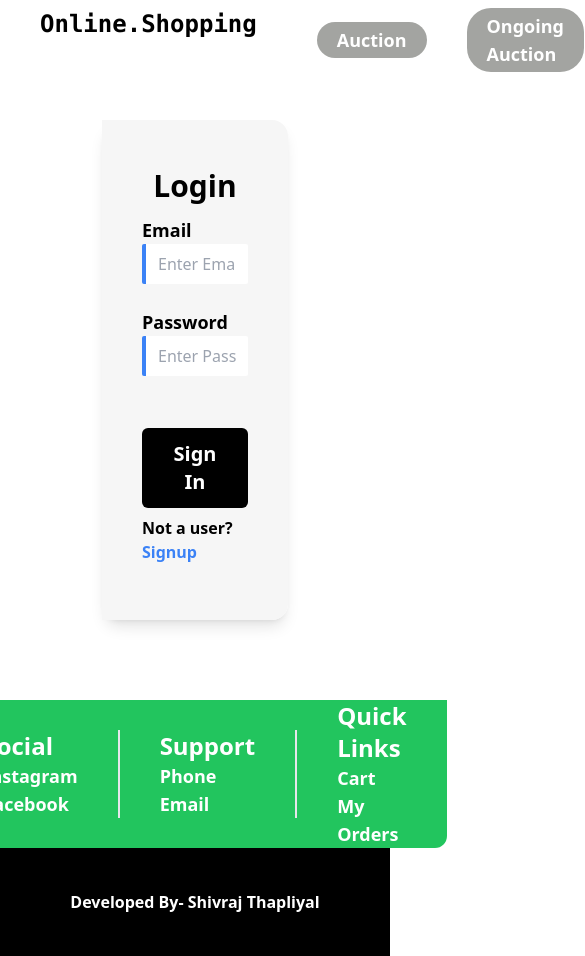
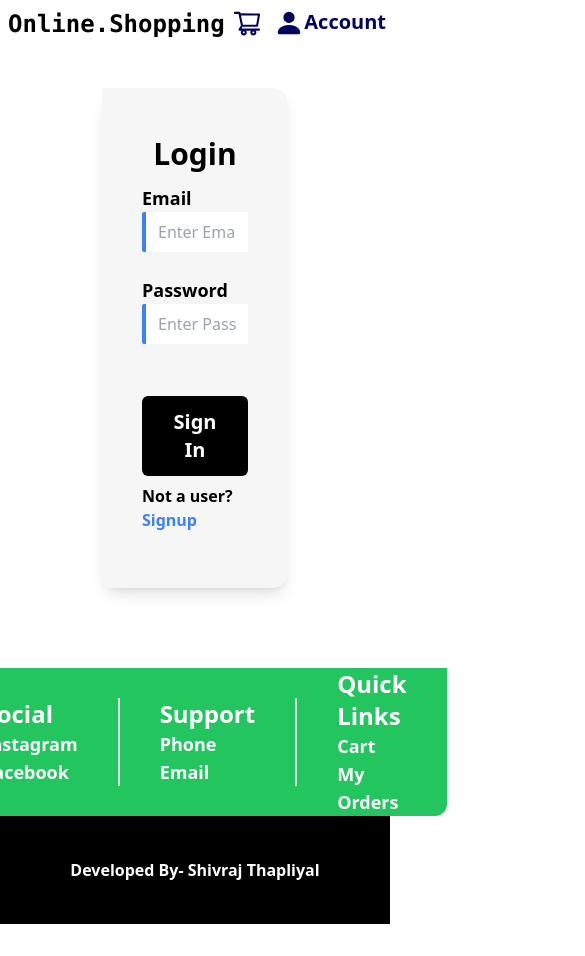
Before and after one commit to ShivrajTheCoder/E-Commerce-Microservice-Frontend, a Next.js app: page / in a window 390 px wide. Shown: the top 956 px of the page, 585 px wide, since content can reach past the window. After the commit the page ends 924 px from the top, so only its background shows below. Built offline with nearby package versions, Linux system fonts and the light colour scheme; grey boxes are pictures that could not be loaded.

Commit message:
header-made-responsive

```diff
--- a/src/components/HomeScreenComponents/SearchBar.tsx
+++ b/src/components/HomeScreenComponents/SearchBar.tsx
@@ -1,50 +1,55 @@
 import axios from 'axios';
 import React, { useEffect, useState } from 'react'
-interface IResult{
-  _id:string;
-  name:string;
+import { ToastContainer, toast } from 'react-toastify';
+import 'react-toastify/dist/ReactToastify.css';
+interface IResult {
+  _id: string;
+  name: string;
 }
 
 export default function SearchBar() {
-  const [param,setParam]=useState<String>();
-  const [results,setResults]=useState<IResult[] | undefined>();
-  useEffect(()=>{
-    const timer=setTimeout(()=>{
-
-      const fetchResults=async()=>{
-        try{
-          const resp=await axios.get(`http://localhost:8080/products/search/${param}`);
-          if(resp.status===200){
+  const [param, setParam] = useState<String>();
+  const [results, setResults] = useState<IResult[] | undefined>();
+  useEffect(() => {
+    const timer = setTimeout(() => {
+      if (param) {
+        const fetchResults = async () => {
+          try {
+            const resp = await axios.get(`http://localhost:8080/products/search/${param}`);
+            if (resp.status === 200) {
               console.log(resp.data.products)
               setResults(resp.data.products);
             }
           }
-        catch(error){
+          catch (error) {
             console.log(error);
+            toast.error("Not found!");
             setResults([])
           }
         }
+
         fetchResults();
-    },1000)
-    return ()=>{
+      }
+    }, 1000)
+    return () => {
       clearTimeout(timer);
     }
-  },[param])
+  }, [param])
   return (
     <div className='flex flex-col justify-center items-center'>
-        <input className='w-full bg-[#f6f6f6] rounded-xl mt-10 text-black px-32 py-5 ' type="text" onChange={(e)=>{setParam(e.target.value)}} name="search-params" id="search-param" placeholder='What do you want today?' />
+      <input className='w-full bg-[#f6f6f6] rounded-xl mt-10 text-black px-32 py-5 ' type="text" onChange={(e) => { setParam(e.target.value) }} name="search-params" id="search-param" placeholder='What do you want today?' />
 
       {
         results &&
         <ul className='w-full rounded-b-md px-3 bg-gray-100 '>
           {
-                results.map((result)=>(
+            results.map((result) => (
               <li className='font-semibold text-xl py-1 w-full border-t-2  border-blue-500' key={result._id}>{result.name}</li>
             ))
           }
         </ul>
       }
-
+      <ToastContainer />
     </div>
   )
 }
--- a/src/components/LayoutComponentnts/Header.tsx
+++ b/src/components/LayoutComponentnts/Header.tsx
@@ -7,19 +7,19 @@ import { useSelector } from 'react-redux';
 export default function Header() {
     const [isDropdownOpen, setIsDropdownOpen] = useState<Boolean>(false);
     const user = useSelector((state: RootState) => state.user);
-    console.log(user,"this is the user");
+    // console.log(user,"this is the user");
     const { items } = useSelector((state: RootState) => state.cart);
     // console.log(items.length, "front the header")
     const isAdmin = user.isAdmin;
-    const isLoggedIn=user.isLoggedin;
+    const isLoggedIn = user.isLoggedin;
     // console.log(user, "user sate");
     const toggleDropdown = () => {
         setIsDropdownOpen(!isDropdownOpen);
     };
     return (
-        <nav className='flex mx-10 my-2'>
+        <nav className='flex md:mx-10 mx-2 my-2 w-full'>
             <Link className=' font-extrabold font-mono text-2xl' href="/home">Online.Shopping</Link>
-            <div className='mx-10 flex justify-center items-center '>
+            <div className='md:mx-10 md:flex justify-center items-center hidden'>
                 {
                     isAdmin &&
                     <>
@@ -28,15 +28,15 @@ export default function Header() {
                     </>
                 }
                 {
-                    !isAdmin && <Link href={"/auction/ongoingauction"} className='mx-5 text-lg font-bold text-white  bg-[#A3A4A1] rounded-3xl px-5 py-1'>Auction</Link>
+                    !isAdmin &&
+                    <>
+                        <Link href={"/auction/ongoingauction"} className='mx-5 text-lg font-bold text-white  bg-[#A3A4A1] rounded-3xl px-5 py-1'>Auction</Link>
+                        <Link href={"/auction/ongoingauction"} className='mx-5 text-lg font-bold text-white  bg-[#A3A4A1] rounded-3xl px-5 py-1'>Ongoing Auction</Link>
+                        <Link href={"/user/myorders"} className='mx-5 text-lg font-bold text-white  bg-[#A3A4A1] rounded-3xl px-5 py-1'>My Orders</Link>
+                    </>
                 }
-                {/* temporary link*/}
-                {/* <Link href={"/admin/adauction"} className='mx-5 text-lg font-bold text-white  bg-[#A3A4A1] rounded-3xl px-5 py-1'>Admin Auction</Link> */}
-                {/* <Link href={"/admin/adminpanel"} className=' text-lg font-bold text-white  bg-[#A3A4A1] rounded-3xl px-5 py-1'>Admin Panel</Link> */}
-                <Link href={"/auction/ongoingauction"} className='mx-5 text-lg font-bold text-white  bg-[#A3A4A1] rounded-3xl px-5 py-1'>Ongoing Auction</Link>
-                <Link href={"/user/myorders"} className='mx-5 text-lg font-bold text-white  bg-[#A3A4A1] rounded-3xl px-5 py-1'>My Orders</Link>
             </div>
-            <div className='ml-auto mx-2 flex'>
+            <div className='ml-auto md:mx-2 flex'>
                 <Link href="/user/cart" className='flex'><AiOutlineShoppingCart size={30} style={{ color: "#03045e" }} />{
                     items.length > 0 &&
                     <span className='bg-red-500 text-white  rounded-full h-fit w-fit px-2'>{items.length}</span>
@@ -49,18 +49,17 @@ export default function Header() {
                         <span className='text-xl font-semibold text-[#03045e]'>Account</span>
                     </Link>
                 }
-                { isLoggedIn && <div className="relative">
+                {isLoggedIn && <div className="relative">
                     <button onClick={toggleDropdown} className='mx-3 flex justify-center'>
                         <BsFillPersonFill size={30} className="text-[#03045e]" />
                         <span className='text-xl font-semibold text-[#03045e]'>Account</span>
                     </button>
                     {isDropdownOpen && (
-                        <div className="absolute right-0 mt-2 w-40 bg-white rounded-md shadow-lg z-10">
+                        <div className="absolute right-0 mt-2 md:w-40 bg-white rounded-md shadow-lg z-10">
                             {/* Add your dropdown links here */}
                             <Link href="/user/myorders" className="block px-4 py-2 text-sm text-gray-700 hover:bg-gray-100">My Orders</Link>
                             <Link href="/user/myaucorders" className="block px-4 py-2 text-sm text-gray-700 hover:bg-gray-100">Auction Orders</Link>
                             <Link href="/user/accountdetails" className="block px-4 py-2 text-sm text-gray-700 hover:bg-gray-100">My Account</Link>
-
                         </div>
                     )}
                 </div>}
--- a/src/components/ProductCard.tsx
+++ b/src/components/ProductCard.tsx
@@ -111,7 +111,7 @@ export default function ProductCard(props: ProductCardProps) {
                     <p className='text-sm'>({product.ratingCount})</p>
                 </div>
 
-                <button className='font-bold mt-auto text-xl bg-black text-white hover:bg-white hover:text-black px-5 py-3 rounded-md' onClick={addToCartHandler}>Add to Cart</button>
+                <button className='font-bold w-full mt-auto text-xl bg-black text-white hover:bg-white hover:text-black px-5 py-3 rounded-md' onClick={addToCartHandler}>Add to Cart</button>
             </div>
             <ToastContainer />
         </div>
```
Lines whose indentation alone changed are shown as unchanged.
